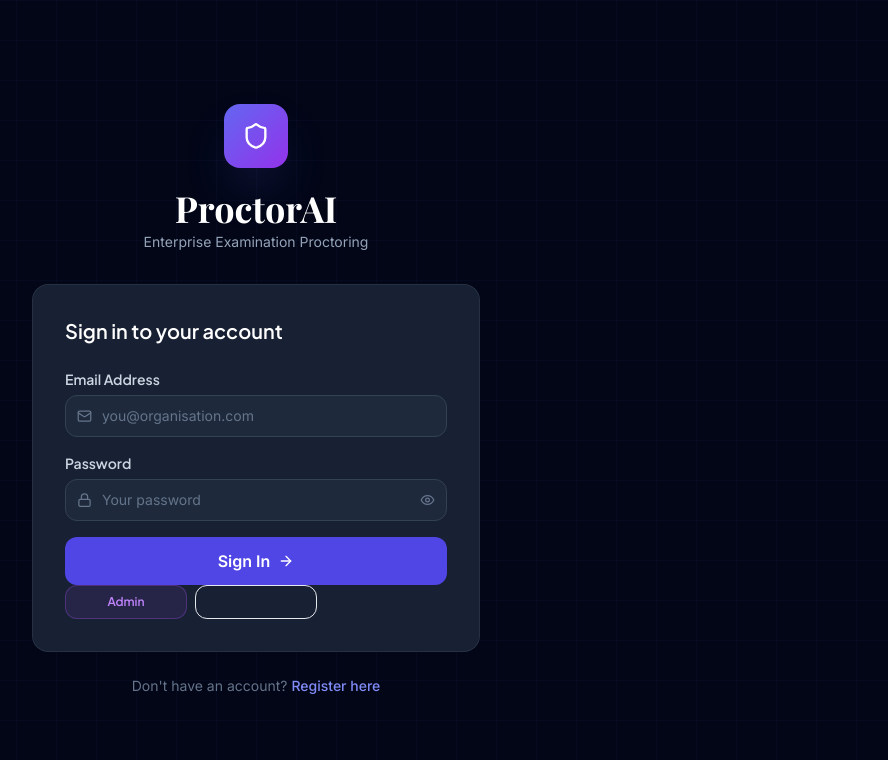
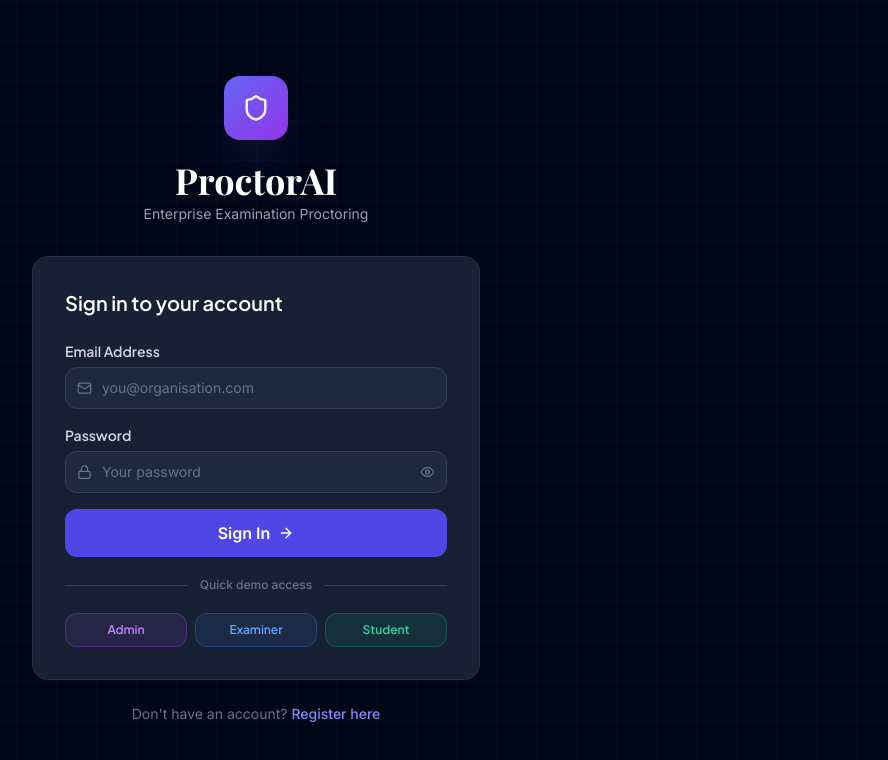
Before and after one commit to poornachandraerry/proctor-system, a React (Vite) app in the folder frontend/: page /login in a window 1280 px wide. Shown: the top 760 px of the page, without its empty margins (384-1272 px from the left). Built offline with nearby package versions, Linux system fonts and the light colour scheme; no server answers; a web font is replaced by a local one.

Commit message:
Removed quick access buttons

```diff
--- a/frontend/src/pages/LoginPage.jsx
+++ b/frontend/src/pages/LoginPage.jsx
@@ -6,9 +6,9 @@ import toast from 'react-hot-toast';
 import useAuthStore from '../store/authStore';
 
 const DEMO_ACCOUNTS = [
-  { role: 'Admin',    email: 'admin@proctorAI.co.in',    password: 'Rittan@123',    color: 'text-purple-400 border-purple-500/30 bg-purple-500/10 hover:bg-purple-500/20' },
-  {/*{ role: 'Examiner', email: 'examiner@proctorAI.com', password: 'Exam@123',     color: 'text-blue-400 border-blue-500/30 bg-blue-500/10 hover:bg-blue-500/20' },
-  { role: 'Student',  email: 'student@proctorAI.com',  password: 'Student@123',  color: 'text-emerald-400 border-emerald-500/30 bg-emerald-500/10 hover:bg-emerald-500/20' },*/}
+  { role: 'Admin',    email: 'admin@proctorAI.com',    password: 'Admin@123',    color: 'text-purple-400 border-purple-500/30 bg-purple-500/10 hover:bg-purple-500/20' },
+  { role: 'Examiner', email: 'examiner@proctorAI.com', password: 'Exam@123',     color: 'text-blue-400 border-blue-500/30 bg-blue-500/10 hover:bg-blue-500/20' },
+  { role: 'Student',  email: 'student@proctorAI.com',  password: 'Student@123',  color: 'text-emerald-400 border-emerald-500/30 bg-emerald-500/10 hover:bg-emerald-500/20' },
 ];
 
 export default function LoginPage() {
@@ -100,11 +100,11 @@ export default function LoginPage() {
           </form>
 
           {/* Divider */}
-          {/* <div className="flex items-center gap-3 my-5">
+          <div className="flex items-center gap-3 my-5">
             <div className="flex-1 h-px bg-surface-700" />
             <span className="text-xs text-surface-500 font-medium">Quick demo access</span>
             <div className="flex-1 h-px bg-surface-700" />
-          </div>*/}
+          </div>
 
           {/* Demo buttons */}
           <div className="grid grid-cols-3 gap-2">
```
